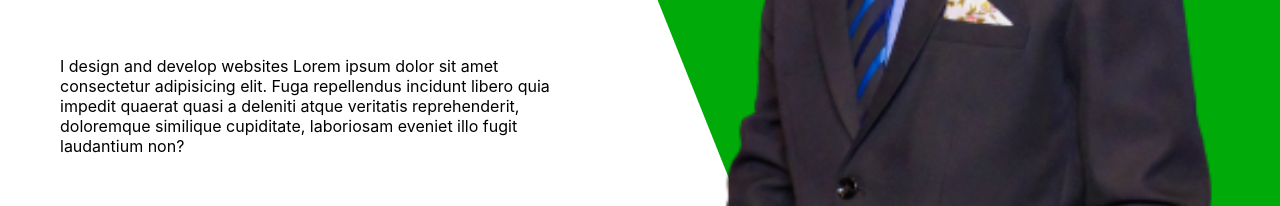
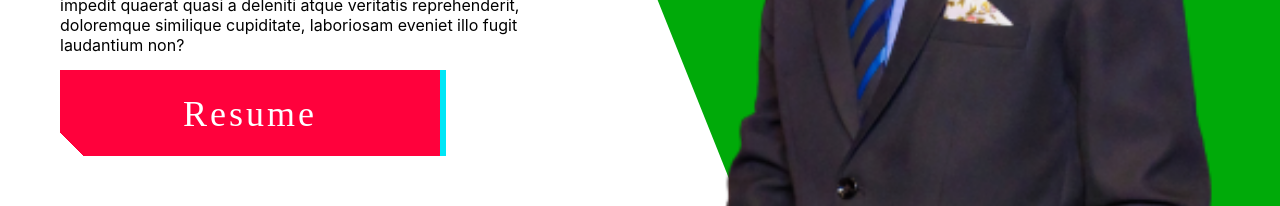
Before and after one commit to sahilrawat001/Personal-Portfoliio, a React (Create React App) app: page / in a window 1280 px wide. Shown: the part 499-705 px from the top of the page. Built offline with nearby package versions, Linux system fonts and the light colour scheme; a web font is replaced by a local one.

Commit message:
added button in intro section

```diff
--- a/src/PortfolioC/Aboutme/About.jsx
+++ b/src/PortfolioC/Aboutme/About.jsx
@@ -26,7 +26,7 @@ An Web developer.
   During my studies, I have been acquiring work experience in various fields and lately,
    I have been concentrating on software development on the Web Development platform.
   I'm learning React as a frontend ,mongoDB, nodejs for backend, Docker etc. For deployment i mostly used vercel or netlify.
-  Apart from the domain study I also loves to explore the history of the ancient and modern India.
+  Apart from the domain study I also loves to explore the history of the ancient and modern India. I likes to watch south indian movies.
 
            </p>
         </div>
--- a/src/PortfolioC/Intro/Intro.css
+++ b/src/PortfolioC/Intro/Intro.css
@@ -93,3 +93,101 @@ animation: move 10s ease-in-out infinite alternate  ;
 
 
 }
+
+
+
+
+
+
+
+button, button::after {
+    width: 380px;
+    height: 86px;
+    cursor: pointer;
+    font-size: 36px;
+    font-family: 'Bebas Neue', cursive;
+    background: linear-gradient(45deg, transparent 5%, #FF013C 5%);
+    border: 0;
+    color: #fff;
+    letter-spacing: 3px;
+    line-height: 88px;
+    box-shadow: 6px 0px 0px #00E6F6;
+    outline: transparent;
+    position: relative;
+  }
+
+  button::after {
+    --slice-0: inset(50% 50% 50% 50%);
+    --slice-1: inset(80% -6px 0 0);
+    --slice-2: inset(50% -6px 30% 0);
+    --slice-3: inset(10% -6px 85% 0);
+    --slice-4: inset(40% -6px 43% 0);
+    --slice-5: inset(80% -6px 5% 0);
+
+    content: 'AVAILABLE NOW';
+    display: block;
+    position: absolute;
+    top: 0;
+    left: 0;
+    right: 0;
+    bottom: 0;
+    background: linear-gradient(45deg, transparent 3%, #00E6F6 3%, #00E6F6 5%, #FF013C 5%);
+    text-shadow: -3px -3px 0px #F8F005, 3px 3px 0px #00E6F6;
+    clip-path: var(--slice-0);
+  }
+
+  button:hover::after {
+    animation: 1s glitch;
+    animation-timing-function: steps(2, end);
+  }
+
+  @keyframes glitch {
+    0% {
+      clip-path: var(--slice-1);
+      transform: translate(-20px, -10px);
+    }
+    10% {
+      clip-path: var(--slice-3);
+      transform: translate(10px, 10px);
+    }
+    20% {
+      clip-path: var(--slice-1);
+      transform: translate(-10px, 10px);
+    }
+    30% {
+      clip-path: var(--slice-3);
+      transform: translate(0px, 5px);
+    }
+    40% {
+      clip-path: var(--slice-2);
+      transform: translate(-5px, 0px);
+    }
+    50% {
+      clip-path: var(--slice-3);
+      transform: translate(5px, 0px);
+    }
+    60% {
+      clip-path: var(--slice-4);
+      transform: translate(5px, 10px);
+    }
+    70% {
+      clip-path: var(--slice-2);
+      transform: translate(-10px, 10px);
+    }
+    80% {
+      clip-path: var(--slice-5);
+      transform: translate(20px, -10px);
+    }
+    90% {
+      clip-path: var(--slice-1);
+      transform: translate(-10px, 0px);
+    }
+    100% {
+      clip-path: var(--slice-1);
+      transform: translate(0);
+    }
+  }
+  a{
+      text-decoration: none;
+      color: bisque;
+  }
--- a/src/PortfolioC/Intro/Intro.jsx
+++ b/src/PortfolioC/Intro/Intro.jsx
@@ -29,6 +29,14 @@ const Intro=()=>{
                     Fuga repellendus incidunt libero quia impedit quaerat quasi a deleniti atque veritatis reprehenderit,
                     doloremque similique cupiditate, laboriosam eveniet illo fugit laudantium non?
                </div>
+               <div className="resume-button">
+                       <a href="https://drive.google.com/drive/u/0/folders/1hI0bB4-3q0bXlIE7xwjlTEzZYeC0DYUF" >
+                   <button>
+
+                       Resume
+                   </button>
+                       </a>
+               </div>
             </div>
 
 
```
